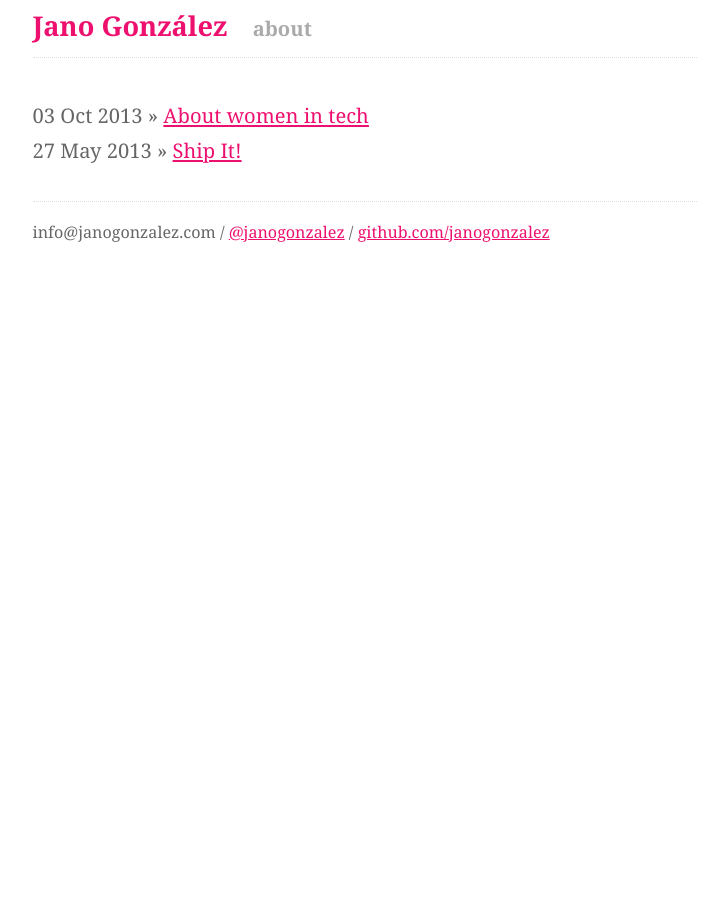
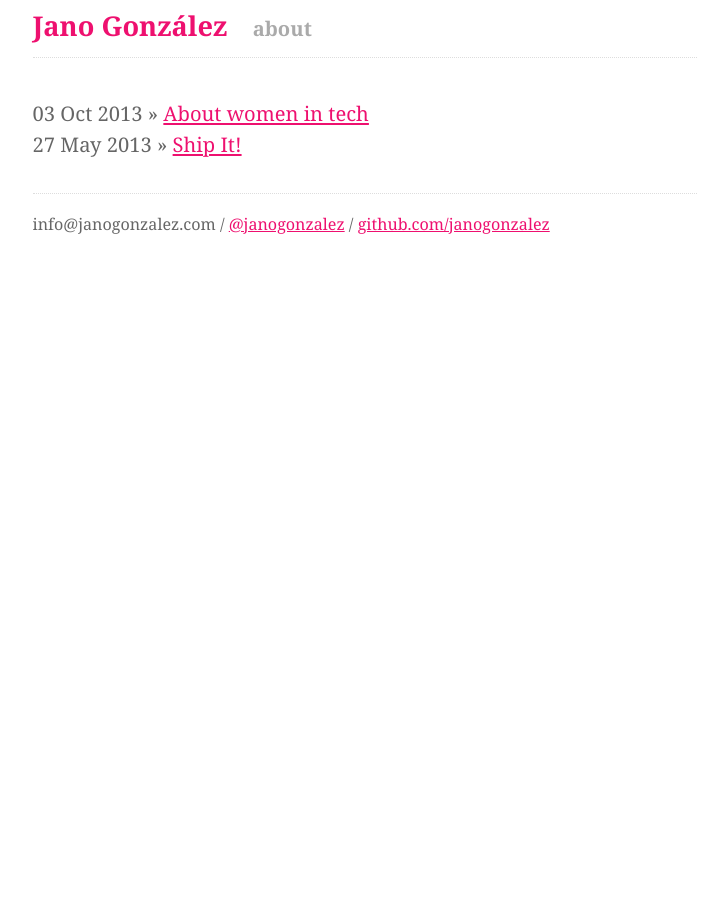
Before and after one commit to janogonzalez/janogonzalez.github.io, a Jekyll site: the page built from index.html, in a window 1280 px wide. Shown: the whole page, without its empty margins (275-1003 px from the left). Built offline with Jekyll 4.4.1, drawn with Linux system fonts in a browser that asks for light colours; some web fonts are replaced.

Commit message:
More style changes

```diff
--- a/css/main.css
+++ b/css/main.css
@@ -46,7 +46,7 @@ ul.posts {
 }
 
 ul.posts li {
-  line-height: 1.75em;
+  line-height: 1.55em;
 }
 
 ul.posts span {
@@ -92,7 +92,7 @@ header h1.title {
 }
 
 .site .meta {
-  color: #aaa;
+  color: #666;
 }
 
 footer {
```
